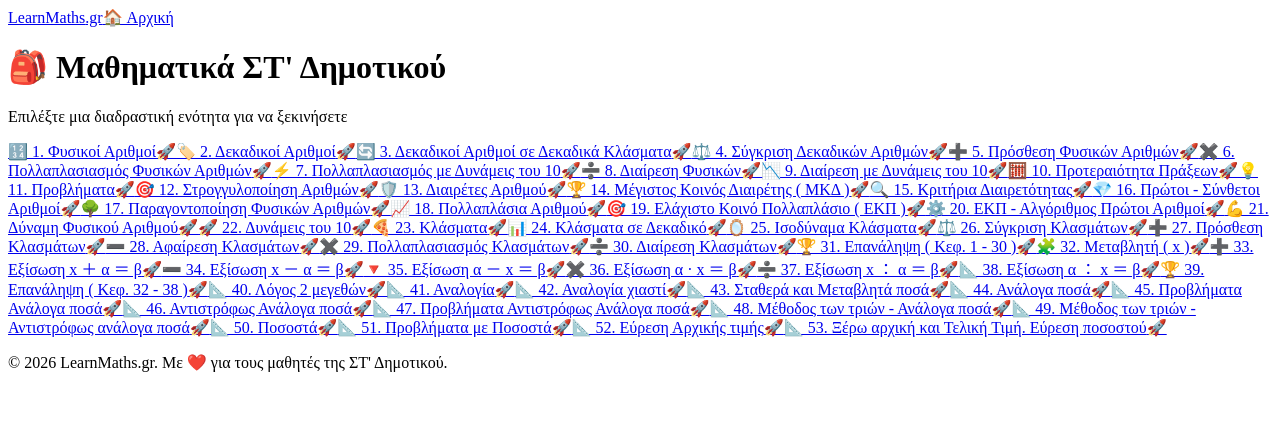
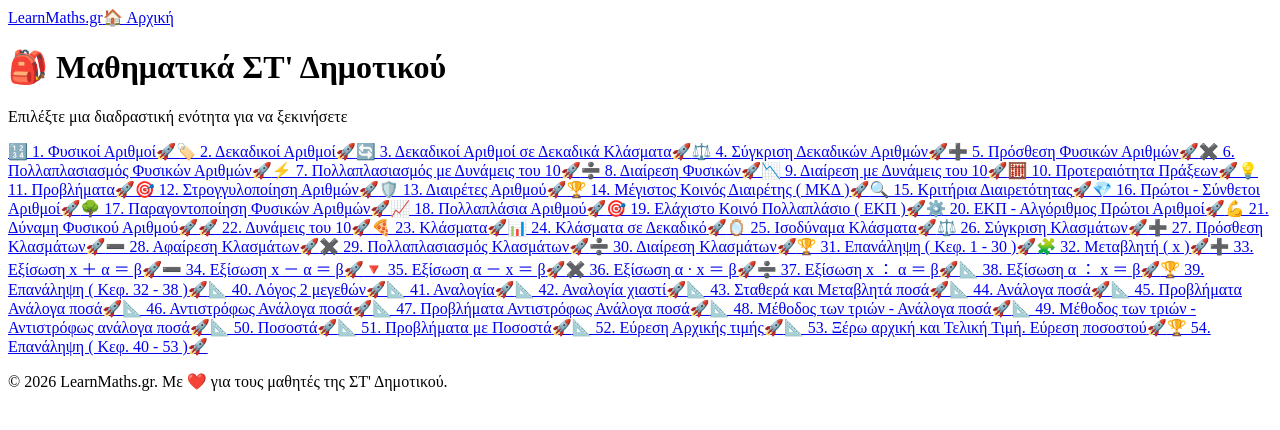
Before and after one commit to gkrimpas-lab/learn-maths-2026, a Next.js app: page /st-dimotikou in a window 1280 px wide. Shown: the top 430 px of the page. Built offline with nearby package versions, Linux system fonts and the light colour scheme.

Commit message:
Add new item for repetition section in index.js

```diff
--- a/pages/st-dimotikou/index.js
+++ b/pages/st-dimotikou/index.js
@@ -57,7 +57,8 @@ export default function STDimotikouMenu() {
     { id: '50-pososta', label: '📐 50. Ποσοστά', href: '/st-dimotikou/50-pososta' },
     { id: '51-brisko-pososta', label: '📐 51. Προβλήματα με Ποσοστά', href: '/st-dimotikou/51-brisko-pososta' },
     { id: '52-brisko-arxiki-timi', label: '📐 52. Εύρεση Αρχικής τιμής', href: '/st-dimotikou/52-brisko-arxiki-timi' },
-    { id: '53-ksero-arxiki-teliki-timi', label: '📐 53. Ξέρω αρχική και Τελική Τιμή. Εύρεση ποσοστού', href: '/st-dimotikou/53-ksero-arxiki-teliki-timi' }
+    { id: '53-ksero-arxiki-teliki-timi', label: '📐 53. Ξέρω αρχική και Τελική Τιμή. Εύρεση ποσοστού', href: '/st-dimotikou/53-ksero-arxiki-teliki-timi' },
+    { id: '54-epanalipsi-3', label: '🏆 54. Επανάληψη ( Κεφ. 40 - 53 )', href: '/st-dimotikou/54-epanalipsi-3' },
   ];
 
   return (
```
